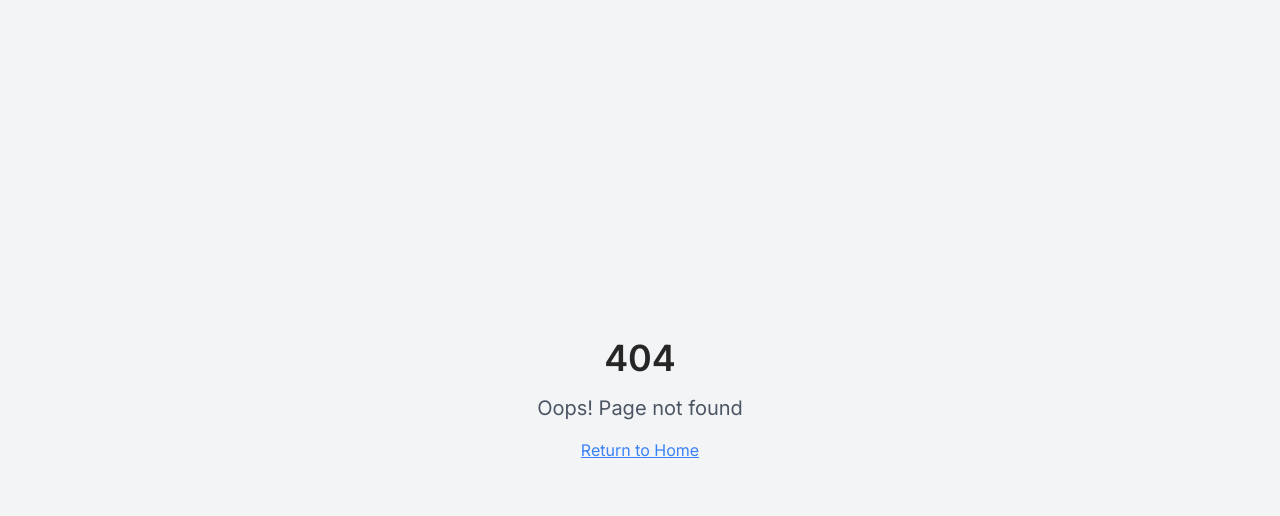
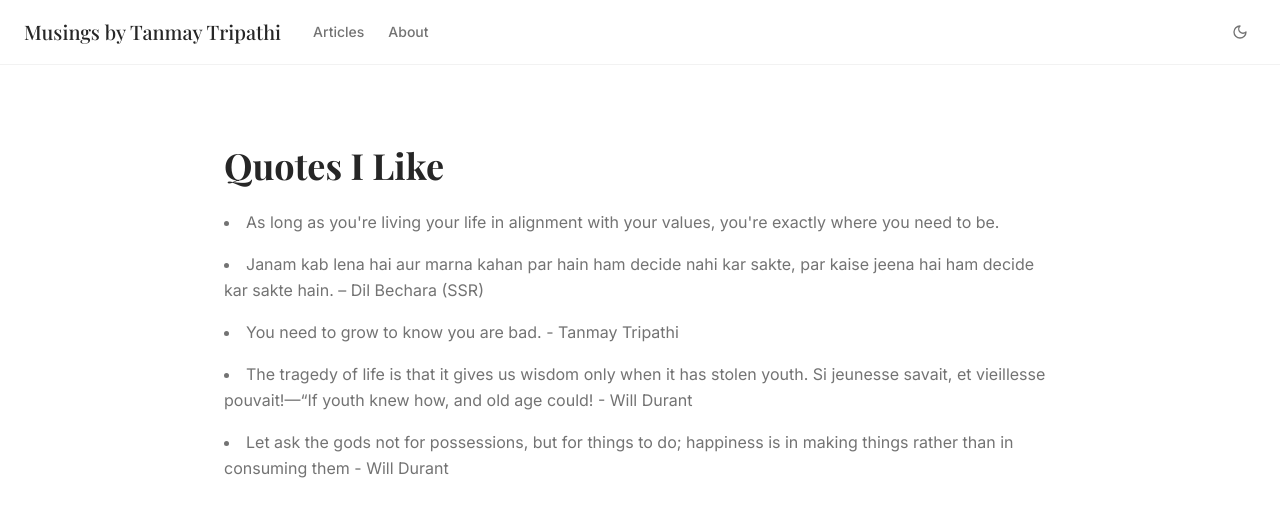
Before and after one commit to rhyode/musings-web, a React (Vite) app: page /articles/QuotesIlike in a window 1280 px wide. Before the commit this address had no page. Shown: the top 516 px of the page. Built offline with nearby package versions, Linux system fonts and the light colour scheme.

Commit message:
thought article

```diff
--- a/src/App.tsx
+++ b/src/App.tsx
@@ -8,6 +8,7 @@ import CreatineGuide from "./pages/CreatineGuide";
 import NotFound from "./pages/NotFound";
 import UPIworks from "./pages/UPIworks";
 import Techteas from "./pages/Techteas";
+import QuotesIlike from "./pages/QuotesIlike";
 
 const queryClient = new QueryClient();
 
@@ -22,6 +23,7 @@ const App = () => (
           <Route path="/articles/creatine-guide" element={<CreatineGuide />} />
           <Route path="/articles/UPIworks" element={<UPIworks />} />
           <Route path="/articles/tech-teas" element={<Techteas />} />
+          <Route path="/articles/QuotesIlike" element={<QuotesIlike />} />
           {/* ADD ALL CUSTOM ROUTES ABOVE THE CATCH-ALL "*" ROUTE */}
           <Route path="*" element={<NotFound />} />
         </Routes>
--- a/src/pages/Index.tsx
+++ b/src/pages/Index.tsx
@@ -2,7 +2,7 @@ import { Header } from "@/components/Header";
 import { HeroSection } from "@/components/HeroSection";
 import { ArticleCard } from "@/components/ArticleCard";
 
-// Sample articles data
+//articles index
 const articles = [
   {
     title: "How does UPI work?",
@@ -27,6 +27,14 @@ const articles = [
     readTime: "fun read",
     category: "Technology",
     link: "/articles/Tech-teas"
+  },
+  {
+    title: "Quotes I like",
+    excerpt: "A catalogue of quotes, thoughts or lines from books which I stumbled upon and added value to my brain at that point of time.",
+    date: "Periodically Updated",
+    readTime: "fun read",
+    category: "Variable",
+    link: "/articles/QuotesIlike"
   }
 
 ];
--- /dev/null
+++ b/src/pages/QuotesIlike.tsx
@@ -0,0 +1,30 @@
+import { Header } from "@/components/Header";
+
+const QuotesIlike = () => {
+  return (
+    <div className="min-h-screen bg-background">
+      <Header />
+
+      {/* Quotes I Like Article */}
+      <article className="py-16 md:py-20 px-6">
+        <div className="container mx-auto max-w-4xl">
+          <h1 className="text-4xl font-serif font-bold text-text-primary mb-6">
+            Quotes I Like
+          </h1>
+          <div className="space-y-6">
+            <ul className="list-disc list-inside space-y-4 text-text-secondary leading-relaxed">
+              <li>As long as you're living your life in alignment with your values, you're exactly where you need to be.</li>
+              <li>Janam kab lena hai aur marna kahan par hain ham decide nahi kar sakte, par kaise jeena hai ham decide kar sakte hain. – Dil Bechara (SSR)</li>
+              <li>You need to grow to know you are bad. - Tanmay Tripathi</li>
+              <li>The tragedy of life is that it gives us wisdom only when it has stolen youth. Si jeunesse savait, et vieillesse pouvait!—“If youth knew how, and old age could! - Will Durant</li>
+              <li>Let ask the gods not for possessions, but for things to do; happiness is in making things rather than in consuming them - Will Durant</li>
+              {/* Add more quotes below as <li> items */}
+            </ul>
+          </div>
+        </div>
+      </article>
+    </div>
+  );
+};
+
+export default QuotesIlike;
```
